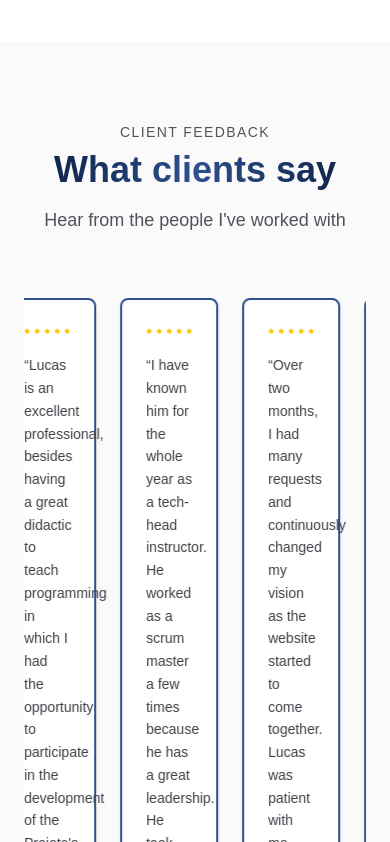
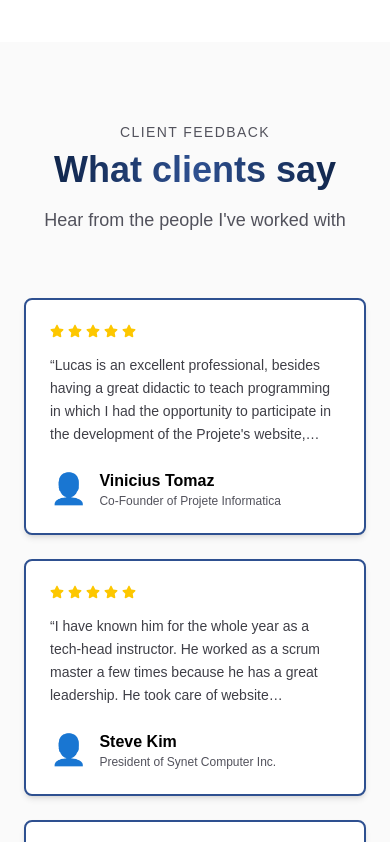
Before and after one commit to camarguin/lgctech, a Next.js app: page / in a window 390 px wide. Shown: the part 9300-10142 px from the top of the page. Built offline with nearby package versions, Linux system fonts and the light colour scheme.

Commit message:
Fixed testimonials small screens and remoed dark mode

```diff
--- a/app/globals.css
+++ b/app/globals.css
@@ -3,6 +3,7 @@
 :root {
   --background: #F5F6FA;
   --foreground: #171717;
+  color-scheme: light;
 }
 
 @theme inline {
@@ -12,17 +13,12 @@
   --font-mono: var(--font-geist-mono);
 }
 
-@media (prefers-color-scheme: dark) {
-  :root {
-    --background: #0a0a0a;
-    --foreground: #ededed;
-  }
-}
-
 body {
   background: var(--background);
   color: var(--foreground);
   font-family: Arial, Helvetica, sans-serif;
+  background-color: white;
+  color: black;
 }
 
 /* Animation Keyframes */
--- a/app/layout.tsx
+++ b/app/layout.tsx
@@ -26,9 +26,9 @@ export default function RootLayout({
   children: React.ReactNode;
 }>) {
   return (
-    <html lang="en">
+    <html lang="en" className="light">
       <body
-        className={`${geistSans.variable} ${geistMono.variable} antialiased`}
+        className={`${geistSans.variable} ${geistMono.variable} antialiased bg-white text-black`}
       >
         <SplashScreen />
         <LanguageProvider>
--- a/components/Testimonials.tsx
+++ b/components/Testimonials.tsx
@@ -25,7 +25,7 @@ export default function Testimonials() {
   const testimonials = TESTIMONIALS;
 
   return (
-    <section id="testimonials" className="py-20 px-6 bg-zinc-50 dark:bg-[#0B1E3F]">
+    <section id="testimonials" className="py-20 px-6 bg-zinc-50">
       <div className="max-w-6xl mx-auto" ref={ref}>
         {/* Section Title */}
         <motion.div
@@ -34,45 +34,29 @@ export default function Testimonials() {
           initial="hidden"
           animate={inView ? "visible" : "hidden"}
         >
-          <p className="text-sm text-zinc-600 dark:text-[#F5F6FA]/70 mb-2 font-medium uppercase tracking-widest">
+          <p className="text-sm text-zinc-600 mb-2 font-medium uppercase tracking-widest">
             {t.testimonials.section}
           </p>
-          <h2 className="text-4xl sm:text-5xl md:text-6xl font-bold bg-linear-to-r from-[#0B1E3F] via-[#2E5090] to-[#0B1E3F] dark:from-[#F5F6FA] dark:via-[#2E5090] dark:to-[#F5F6FA] bg-clip-text text-transparent mb-4">
+          <h2 className="text-4xl sm:text-5xl md:text-6xl font-bold bg-linear-to-r from-[#0B1E3F] via-[#2E5090] to-[#0B1E3F] bg-clip-text text-transparent mb-4">
             {t.testimonials.title}
           </h2>
-          <p className="text-lg text-zinc-600 dark:text-[#F5F6FA]/70 max-w-2xl mx-auto">
+          <p className="text-lg text-zinc-600 max-w-2xl mx-auto">
             {t.testimonials.description}
           </p>
         </motion.div>
 
-        {/* Testimonials Carousel */}
-        <style>{`
-          @keyframes carousel-scroll {
-            0% {
-              transform: translateX(0);
-            }
-            100% {
-              transform: translateX(-33.33%);
-            }
-          }
-          .testimonials-carousel {
-            animation: carousel-scroll 30s linear infinite;
-          }
-          .testimonials-carousel:hover {
-            animation-play-state: paused;
-          }
-        `}</style>
-
-        <div className="overflow-hidden">
+        {/* Testimonials Grid */}
         <motion.div
-            className="testimonials-carousel flex gap-6"
+          className="grid grid-cols-1 md:grid-cols-2 gap-6"
           initial="hidden"
           animate={inView ? "visible" : "hidden"}
         >
-            {testimonials.map((testimonial) => (
+          {testimonials.map((testimonial, index) => (
             <motion.div
               key={testimonial.id}
-                className="min-w-[calc(33.33%-1rem)] border-2 border-[#2E5090] dark:border-[#F5F6FA] rounded-lg p-6 shadow-md hover:shadow-[0_10px_25px_rgba(46,80,144,0.2)] dark:hover:shadow-[0_10px_25px_rgba(245,246,250,0.1)] hover:border-[#0B1E3F] dark:hover:border-[#F5F6FA] transition-all bg-white dark:bg-[#0B1E3F]/50 backdrop-blur-sm cursor-pointer"
+              variants={itemVariants}
+              custom={index}
+              className="border-2 border-[#2E5090] rounded-lg p-6 shadow-md hover:shadow-[0_10px_25px_rgba(46,80,144,0.2)] hover:border-[#0B1E3F] transition-all bg-white cursor-pointer"
             >
               {/* Stars */}
               <div className="flex gap-1 mb-4">
@@ -85,7 +69,7 @@ export default function Testimonials() {
               </div>
 
               {/* Testimonial Text */}
-                <p className="text-sm text-zinc-700 dark:text-[#F5F6FA]/90 mb-6 leading-relaxed">
+              <p className="text-sm text-zinc-700 mb-6 leading-relaxed line-clamp-4">
                 &ldquo;{testimonial.text}&rdquo;
               </p>
 
@@ -93,45 +77,10 @@ export default function Testimonials() {
               <div className="flex items-center gap-3">
                 <div className="text-3xl">👤</div>
                 <div>
-                    <h4 className="font-semibold text-black dark:text-[#F5F6FA]">
+                  <h4 className="font-semibold text-black">
                     {testimonial.name}
                   </h4>
-                    <p className="text-xs text-zinc-600 dark:text-[#F5F6FA]/70">
-                      {testimonial.role}
-                    </p>
-                  </div>
-                </div>
-              </motion.div>
-            ))}
-            {/* Duplicate testimonials for seamless loop */}
-            {testimonials.map((testimonial) => (
-              <motion.div
-                key={`${testimonial.id}-duplicate`}
-                className="min-w-[calc(33.33%-1rem)] border-2 border-[#2E5090] dark:border-[#F5F6FA] rounded-lg p-6 shadow-md hover:shadow-[0_10px_25px_rgba(46,80,144,0.2)] dark:hover:shadow-[0_10px_25px_rgba(245,246,250,0.1)] hover:border-[#0B1E3F] dark:hover:border-[#F5F6FA] transition-all bg-white dark:bg-[#0B1E3F]/50 backdrop-blur-sm cursor-pointer"
-              >
-                {/* Stars */}
-                <div className="flex gap-1 mb-4">
-                  {[...Array(testimonial.rating)].map((_, i) => (
-                    <FaStar
-                      key={i}
-                      className="text-yellow-400 text-sm"
-                    />
-                  ))}
-                </div>
-
-                {/* Testimonial Text */}
-                <p className="text-sm text-zinc-700 dark:text-[#F5F6FA]/90 mb-6 leading-relaxed">
-                  &ldquo;{testimonial.text}&rdquo;
-                </p>
-
-                {/* Client Info */}
-                <div className="flex items-center gap-3">
-                  <div className="text-3xl">👤</div>
-                  <div>
-                    <h4 className="font-semibold text-black dark:text-[#F5F6FA]">
-                      {testimonial.name}
-                    </h4>
-                    <p className="text-xs text-zinc-600 dark:text-[#F5F6FA]/70">
+                  <p className="text-xs text-zinc-600">
                     {testimonial.role}
                   </p>
                 </div>
@@ -140,7 +89,6 @@ export default function Testimonials() {
           ))}
         </motion.div>
       </div>
-      </div>
     </section>
   );
 }
```
Lines whose indentation alone changed are shown as unchanged.
